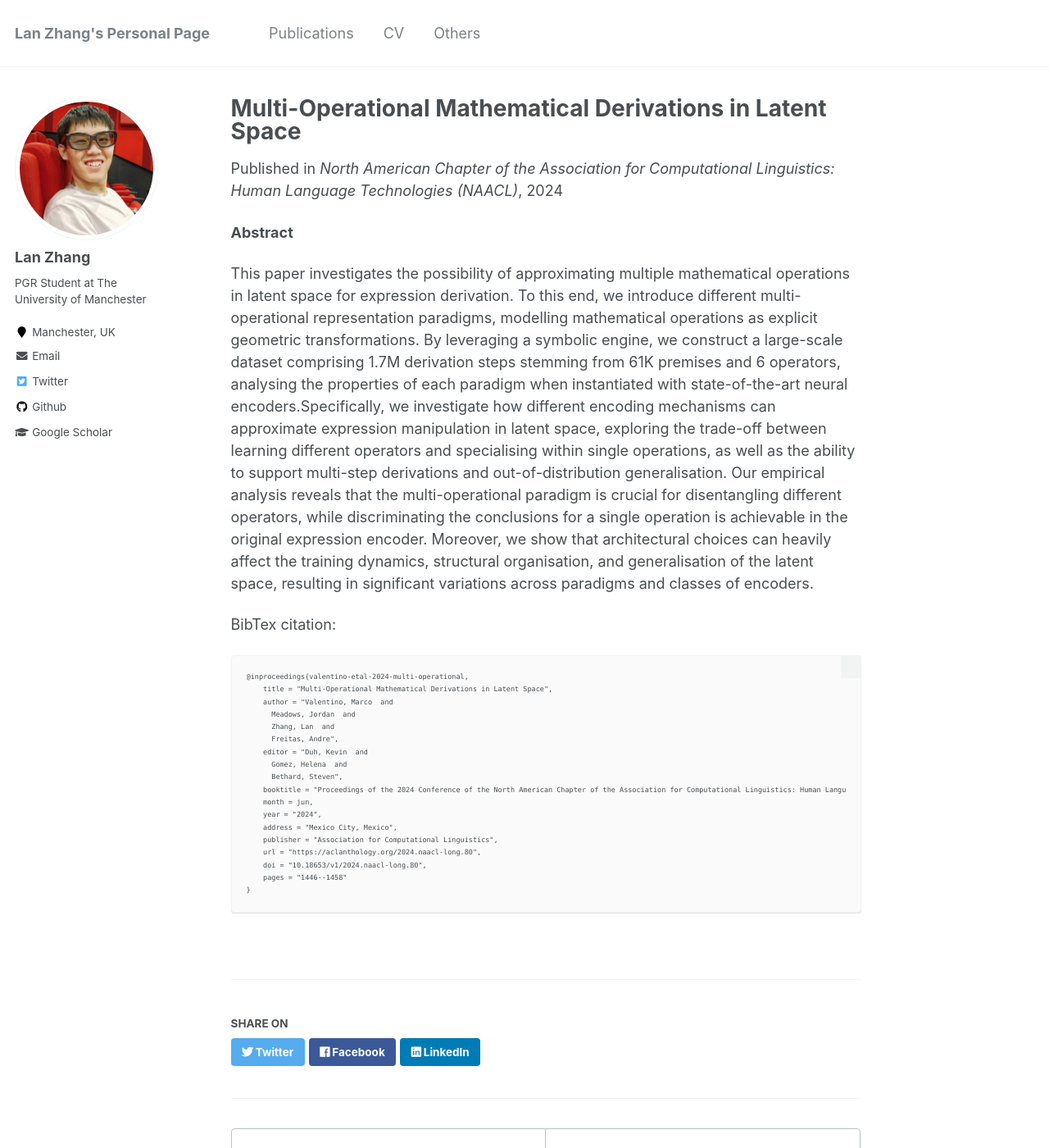
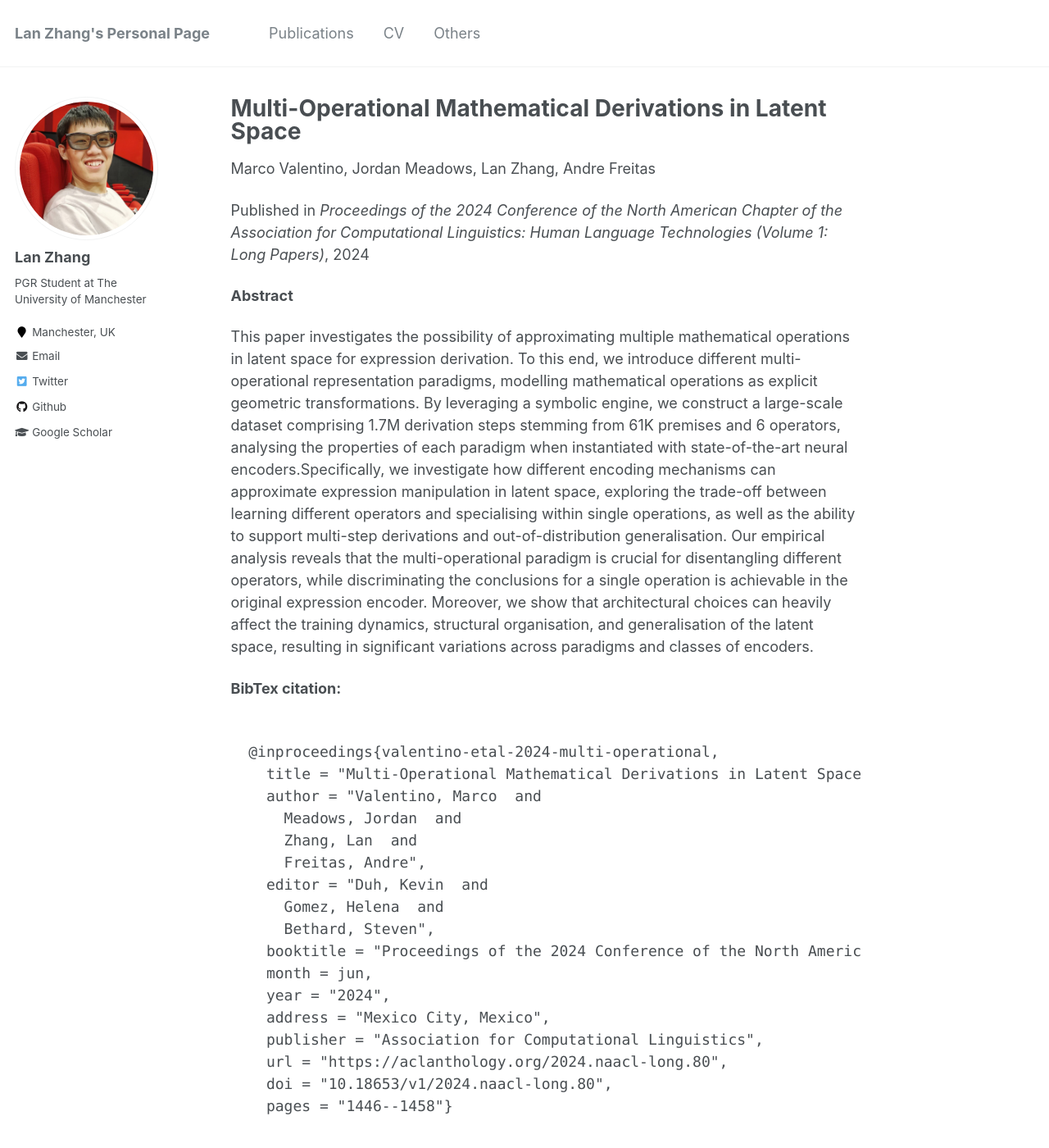
Before and after one commit to lanzhang128/lanzhang128.github.io, a Jekyll site: the page built from _publications/naacl2024.md, in a window 1280 px wide and 1400 px high. Shown: the whole window at 82% size. Built offline with Jekyll 4.4.1, drawn with Linux system fonts in a browser that asks for light colours.

Commit message:
Update naacl2024.md

````diff
--- a/_publications/naacl2024.md
+++ b/_publications/naacl2024.md
@@ -1,21 +1,23 @@
 ---
 title: "Multi-Operational Mathematical Derivations in Latent Space"
 collection: publications
-permalink: /publication/Multi-Operational-Mathematical-Derivations-in-Latent-Space
-excerpt: 'Poster.'
+permalink: /publication/naacl2024
+authors: "Marco Valentino, Jordan Meadows, Lan Zhang, Andre Freitas"
+excerpt: "[Paper](https://aclanthology.org/2024.naacl-long.80/)"
 date: 2024-06-16
-venue: 'North American Chapter of the Association for Computational Linguistics: Human Language Technologies (NAACL)'
-paperurl: 'https://aclanthology.org/2024.naacl-long.80'
-citation: 'Marco Valentino, Jordan Meadows, Lan Zhang, and Andre Freitas. 2024. Multi-Operational Mathematical Derivations in Latent Space. In Proceedings of the 2024 Conference of the North American Chapter of the Association for Computational Linguistics: Human Language Technologies (Volume 1: Long Papers), pages 1446–1458, Mexico City, Mexico. Association for Computational Linguistics.'
+venue: "Proceedings of the 2024 Conference of the North American Chapter of the Association for Computational Linguistics: Human Language Technologies (Volume 1: Long Papers)"
+citation: "Marco Valentino, Jordan Meadows, Lan Zhang, and Andre Freitas. 2024. Multi-Operational Mathematical Derivations in Latent Space. In Proceedings of the 2024 Conference of the North American Chapter of the Association for Computational Linguistics: Human Language Technologies (Volume 1: Long Papers), pages 1446–1458, Mexico City, Mexico. Association for Computational Linguistics."
 ---
 
 **Abstract**
 
 This paper investigates the possibility of approximating multiple mathematical operations in latent space for expression derivation. To this end, we introduce different multi-operational representation paradigms, modelling mathematical operations as explicit geometric transformations. By leveraging a symbolic engine, we construct a large-scale dataset comprising 1.7M derivation steps stemming from 61K premises and 6 operators, analysing the properties of each paradigm when instantiated with state-of-the-art neural encoders.Specifically, we investigate how different encoding mechanisms can approximate expression manipulation in latent space, exploring the trade-off between learning different operators and specialising within single operations, as well as the ability to support multi-step derivations and out-of-distribution generalisation. Our empirical analysis reveals that the multi-operational paradigm is crucial for disentangling different operators, while discriminating the conclusions for a single operation is achievable in the original expression encoder. Moreover, we show that architectural choices can heavily affect the training dynamics, structural organisation, and generalisation of the latent space, resulting in significant variations across paradigms and classes of encoders.
 
-BibTex citation:
-```
-@inproceedings{valentino-etal-2024-multi-operational,
+**BibTex citation:**
+
+<div class="code-block">
+  <pre><code id="code" class="language-python">
+  @inproceedings{valentino-etal-2024-multi-operational,
     title = "Multi-Operational Mathematical Derivations in Latent Space",
     author = "Valentino, Marco  and
       Meadows, Jordan  and
@@ -31,6 +33,6 @@ BibTex citation:
     publisher = "Association for Computational Linguistics",
     url = "https://aclanthology.org/2024.naacl-long.80",
     doi = "10.18653/v1/2024.naacl-long.80",
-    pages = "1446--1458"
-}
-```
+    pages = "1446--1458"}
+  </code></pre>
+</div>
````
